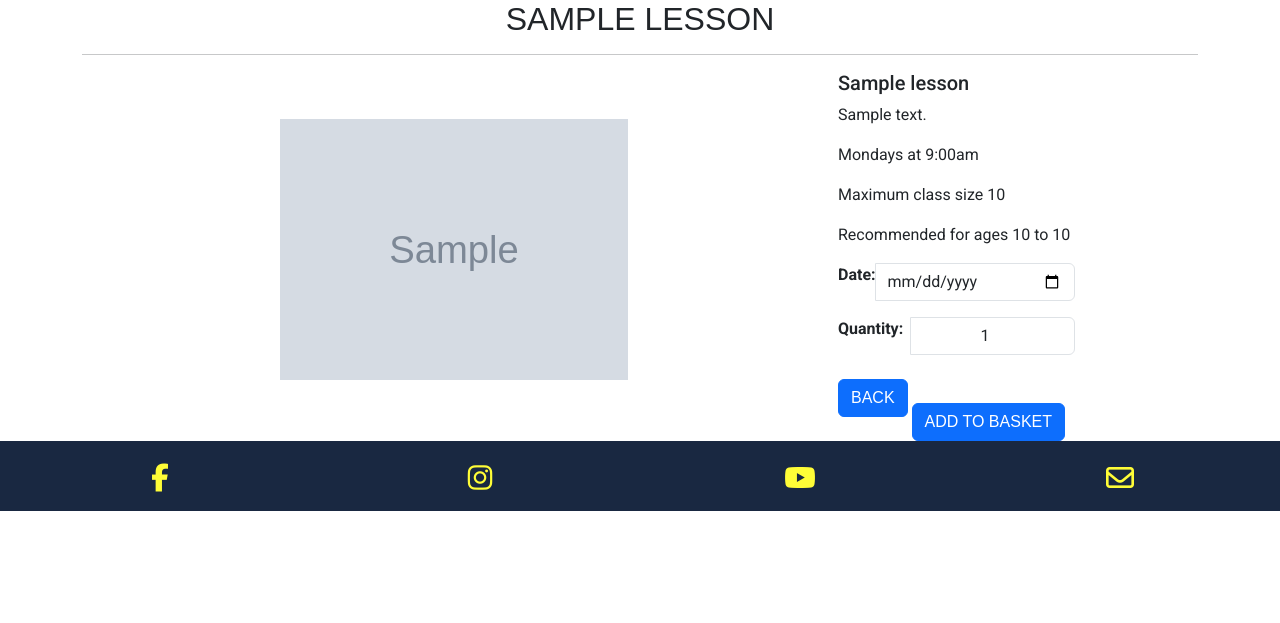
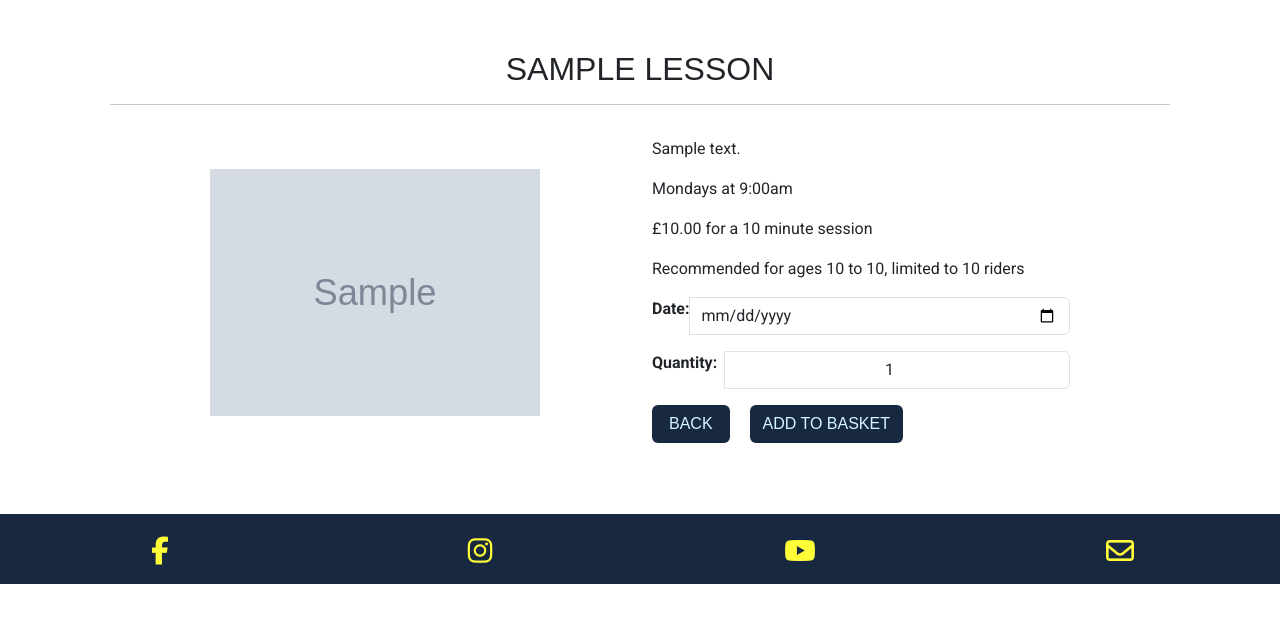
Before and after one commit to Code-Institute-Submissions/laurabolwell-little-riders-academy, a Django app: page /lessons/1 in a window 1280 px wide. Shown: the part 124-747 px from the top of the page. Run offline with Django 4.2, Linux system fonts and the light colour scheme; tables that the repository leaves empty hold one stand-in row (values such as "Sample post"); grey boxes marked "Sample" are stand-in pictures; some libraries are stand-ins or nearby versions; some web fonts are replaced.

Commit message:
Improve spacing and layout of lesson details page

```diff
--- a/lessons/templates/lessons/lesson_details.html
+++ b/lessons/templates/lessons/lesson_details.html
@@ -4,7 +4,7 @@
 {% block content %}
 <main>
 
-    <div class="container">
+    <div class="container page-section">
         <div class="row">
             <div class="col text-center">
                 <h2>{{ lesson.name }}</h2>
@@ -13,20 +13,20 @@
         </div>
         <div class="container-fluid">
             <div class="row">
-                <div class="col-12 col-md-6 col-lg-4 offset-lg-2">
+                <div class="col-12 col-md-6 col-lg-4 offset-lg-1">
                     <div class="image-container my-5">
                         <img src="{{ lesson.image.url }}" class="card-img-top" alt="{{ lesson.name }}">
                     </div>
                 </div>
-                <div class="col-12 col-md-6 col-lg-4 offset-lg-2">
-                    <h5 class="">{{ lesson.name }}</h5>
-                    <p class="">{{ lesson.description }}</p>
+                <div class="col-12 col-md-6 col-lg-5 offset-lg-1">
+                    <p class="">{{ lesson.description|linebreaks }}</p>
                     <p class="">{{ lesson.day }}s at {{ lesson.time }}</p>
-                    <p class="">Maximum class size {{ lesson.class_size }}</p>
-                    <p class="">Recommended for ages {{ lesson.min_age }} to {{ lesson.max_age }}</p>
+                    <p class="">£{{ lesson.price }} for a {{ lesson.duration }} minute session</p>
+                    <p class="">Recommended for ages {{ lesson.min_age }} to {{ lesson.max_age }}, limited to
+                        {{ lesson.class_size }} riders</p>
                     <form class="form" action="{% url 'add_to_basket' lesson.id %}" method="POST">
                         {% csrf_token %}
-                        <div class="row w-75">
+                        <div class="row">
                             <div class="col-12">
                                 <div class="input-group mb-3">
                                     <label for="date" class="form-label"><strong>Date:</strong></label>
@@ -39,13 +39,12 @@
                                         id="id_qty_{{ lesson.id }}">
                                 </div>
                             </div>
-
                             <div class="col-12">
-                                <a href="{% url 'lessons' %}" class="btn btn-primary">Back</a>
-                                <input type="submit" class="btn btn-primary text-uppercase mt-5" value="Add to Basket">
+                                <a href="{% url 'lessons' %}" class="btn btn-navy mt-3 px-3 me-3">Back</a>
+                                <input type="submit" class="btn btn-navy mt-3" value="Add to Basket">
                             </div>
                             <input type="hidden" name="redirect_url" value="{{ request.path }}">
-                        </div>
+
                     </form>
 
                 </div>
```
